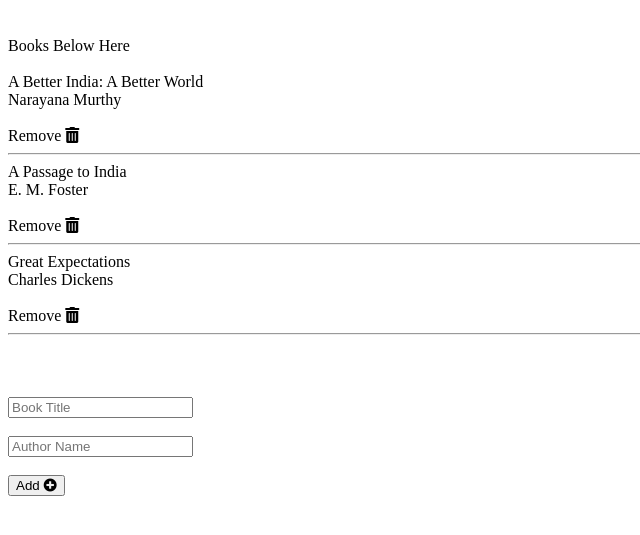
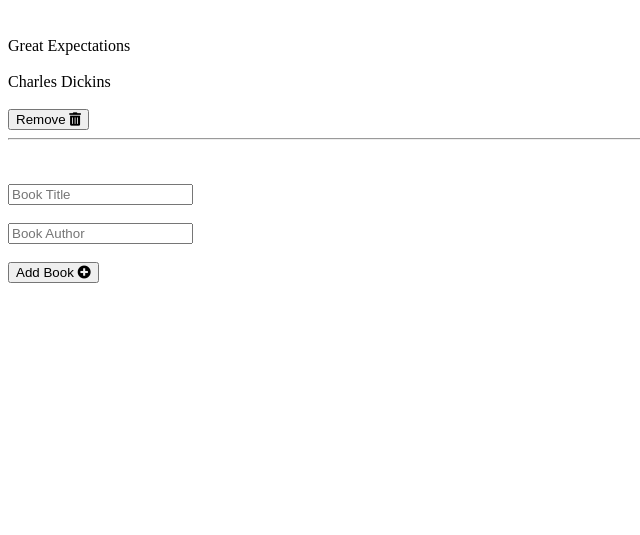
Before and after one commit to Doheera-kosi/awesome-books, a plain HTML site: page index.html in a window 1280 px wide. Shown: the part 61-596 px from the top of the page, without its empty margins (0-640 px from the left). Drawn offline with Linux system fonts and the light colour scheme.

Commit message:
Update index.js

```diff
--- a/index.html
+++ b/index.html
@@ -8,78 +8,17 @@
   <title>Awesome Books</title>
 </head>
 <body>
-  <div class="container">
 
-    <h1>Awesome Books</h1>
-    <br>
-    <div>Books Below Here</div>
-    <br>
+  <h1>Awesome Books</h1>
 
-    <div for="" id="books" class="books">
-      <!-- <p>Book A</p> -->
-      <!-- <label for="title">Book Title</label> <br> -->
-      <!-- <label for="title">Book Author</label> -->
-      <!-- <br><br> -->
-      <!-- <div> -->
-        <!-- <span> -->
-          <!-- <i class="fas fa-edit"></i> -->
-          <!-- <i class="fas fa-trash-alt"></i> -->
-        <!-- </span> -->
-      <!-- </div> -->
-      <!-- <hr> -->
+  <div class="elements">
+    <!-- Awesome Book -->
+  </div>
 
-      <!-- <p>Book B</p> -->
-      <!-- <label for="title">Book Title</label> <br> -->
-      <!-- <label for="title">Book Author</label> -->
-      <!-- <br><br> -->
-      <!-- <div> -->
-        <!-- <span> -->
-          <!-- <i class="fas fa-edit"></i> -->
-          <!-- <i class="fas fa-trash-alt"></i> -->
-        <!-- </span> -->
-      <!-- </div> -->
-      <!-- <hr> -->
-
-    </div>
-
-    <form action="form" id="form">
-      <br>
-      <label id="note"></label>
-      <br>
-      <br>
-      <input type="text" id="title" class="title" placeholder="Book Title">
-      <br>
-      <br>
-      <input type="text" id="author" class="author" placeholder="Author Name">
-      <br>
-      <br>
-      <button type="submit" id="submit">Add <i class="fas fa-plus-circle"></i></button>
-    </form>
-
-
-    <!-- <h1 class="title">Awesome Books</h1>
-    <div class="adding-cont">Books will appear here</div>
-    <br>
-    <label id="label" for="label" class="label">Books Here</label>
-    <br>
-    <div class="adding-field">
-      <br>
-      <div class="tit">
-        <input id="title" type="text" class="title" placeholder="Title">
-      </div>
-      <br>
-      <div class="auth">
-        <input id="author" type="text" class="author" placeholder="Author">
-      </div>
-
-    </div>
-    <br>
-
-    <div class="btn">
-      <button id="submit" type="submit" class="submit">Add</button>
-    </div> -->
-
-  </div>
+  <label for="msg" id="note" style="color: crimson;"></label> <br><br>
+  <input type="text" id="name" placeholder="Book Title" required><br><br>
+  <input type="text" id="author" placeholder="Book Author" required> <br><br>
+  <button class="newBook">Add Book <i class="fas fa-plus-circle"></i></button>
 
   <script src="index.js"></script>
 
--- a/index.js
+++ b/index.js
@@ -1,98 +1,88 @@
-/* eslint-disable linebreak-style */
-const form = document.querySelector('#form');
-const title = document.querySelector('#title');
-const author = document.querySelector('#author');
-const books = document.querySelector('#books');
-// const book = document.querySelector('#book');
+// Const/variable Declaration And Initialization
+const bookName = document.querySelector('#name');
+const bookAuthor = document.querySelector('#author');
+const newBook = document.querySelector('.newBook');
+const display = document.querySelector('.elements');
 const note = document.querySelector('#note');
+let dataArr = [
+  {
+    id: new Date().getTime().toString(),
+    book: 'Great Expectations',
+    author: 'Charles Dickins',
+  },
+];
 
-const dataVal = () => {
-  if (title.value === '' || author.value === '') {
+// Setting Data into LocalStorage Function
+function locStorage() {
+  localStorage.setItem('bookList', JSON.stringify(dataArr));
+}
+
+// Getting Data from LocalStorage to persist on the browser
+if (localStorage.getItem('bookList') === null) {
+  locStorage();
+} else if (JSON.parse(localStorage.getItem('bookList')).length === 0) {
+  locStorage();
+}
+
+// Validating Input Fields Function
+const fieldValidation = () => {
+  if (bookName.value === '' || bookAuthor.value === '') {
     note.innerHTML = 'Please fields can not be blank';
   } else {
     note.innerHTML = '';
-    // eslint-disable-next-line no-use-before-define
-    recieveFieldsData();
   }
 };
 
-form.addEventListener('submit', (e) => {
-  e.preventDefault();
-  dataVal();
+// Function to Add New Book to Collections
+function addBook() {
+  if (bookName.value !== '' && bookAuthor.value !== '') {
+    dataArr.unshift({
+      id: new Date().getTime().toString(),
+      book: bookName.value,
+      author: bookAuthor.value,
     });
+    locStorage();
+  } else {
+    // Calling form Validation Function
+    fieldValidation();
+  }
+}
 
-const data = [
-  {
-    id: '1',
-    title: 'A Better India: A Better World',
-    author: 'Narayana Murthy',
-  },
-  {
-    id: '2',
-    title: 'A Passage to India',
-    author: 'E. M. Foster',
-  },
-  {
-    id: '3',
-    title: 'Great Expectations',
-    author: 'Charles Dickens',
-  },
-];
-
-const deleteBook = (e) => {
-  e.parentElement.parentElement.parentElement.remove();
-};
-
-const recieveFieldsData = () => {
-  data.title = title.value;
-  data.author = author.value;
-
-  // callingg addNew and Delete Function here
-  // eslint-disable-next-line no-use-before-define
-  addNewBook();
-  deleteBook();
-};
-
-const addNewBook = () => {
-  books.innerHTML += `
-  <div id='book'>
-    <label for="title">${data.title}</label><br>
-    <label for="author">${data.author}</label>
-    <br><br>
-    <div>
-      Remove
-      <span>
-        <i onClick="deleteBook(this)" class="fas fa-trash-alt"></i>
-      </span>
-    </div>
+// Adding Items from Data fields Functoin
+function addItems() {
+  let bookHtml = '';
+  const booksArray = JSON.parse(localStorage.getItem('bookList'));
+  if (booksArray !== null) {
+    dataArr = booksArray;
+    booksArray.forEach((item) => {
+      bookHtml += `
+      <div class=''> <br>
+        <label class='book-name'>${item.book}</label> <br><br>
+        <label class='book-author'>${item.author}</label> <br><br>
+        <button type='button' id=${item.id} onclick='removeBook(this.id)'>Remove <i class='fas fa-trash-alt'></i> </button>
         <hr>
       </div>
       `;
-  title.value = '';
-  author.value = '';
-};
+      // Clearing input fields when Add Button is fired
+      bookName.value = '';
+      bookAuthor.value = '';
+    });
+    display.innerHTML = bookHtml;
+  }
+}
+// Returning the Function to work
+addItems();
 
-const renderData = () => {
-  data.forEach((data) => {
-    books.innerHTML += `
-    <div id='book'>
-      <label for="title">${data.title}</label><br>
-      <label for="author">${data.author}</label>
-      <br><br>
-      <div>
-        Remove
-        <span>
-          <i onClick="deleteBook(this)" class="fas fa-trash-alt"></i>
-        </span>
-      </div>
-      <hr>
-    </div>
-    `;
+// Function to Remove Book from collection
+function removeBook(id) {
+  dataArr = dataArr.filter((e) => e.id !== id);
+  locStorage();
+  addItems();
+}
+removeBook();
+
+// Button OnClick Event Handler
+newBook.addEventListener('click', () => {
+  addBook();
+  addItems();
 });
-};
-window.onload = () => {
-  renderData();
-};
-
-window.localStorage.setItem('data', JSON.stringify('data'));
-window.localStorage.getItem('data', JSON.stringify('data'));
```
Lines whose indentation alone changed are shown as unchanged.
